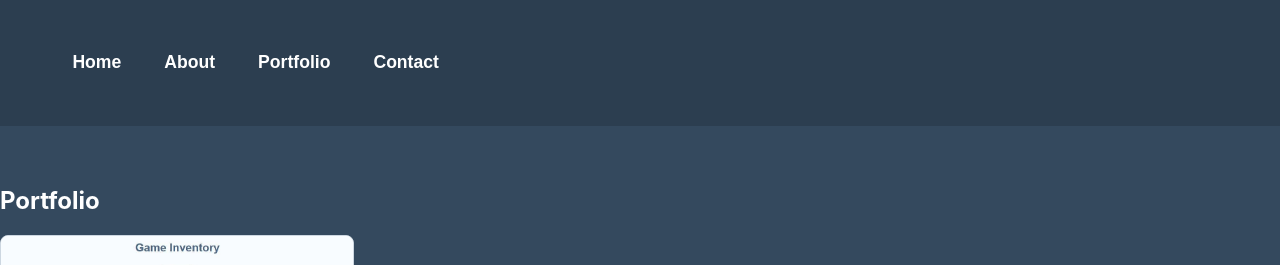
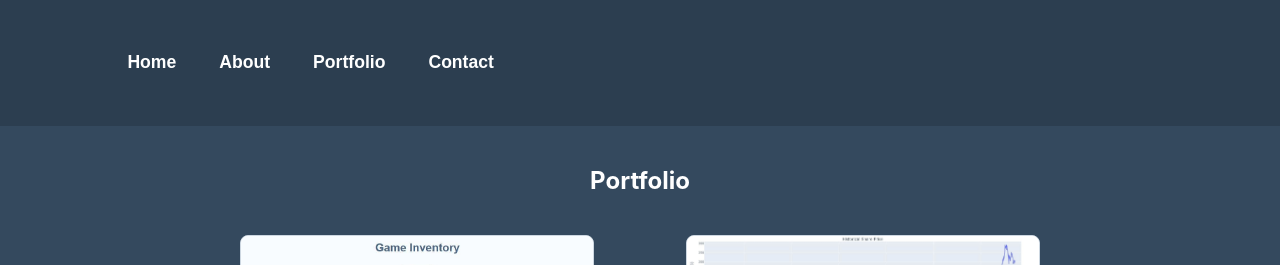
Before and after one commit to Hayden-Johnston/portfolio-site, a React (Create React App) app: page /Portfolio in a window 1280 px wide. Shown: the top 265 px of the page. Built offline with nearby package versions, Linux system fonts and the light colour scheme.

Commit message:
styled images, layout classes

```diff
--- a/src/App.css
+++ b/src/App.css
@@ -49,16 +49,31 @@ nav a:hover {
 
 /*  ----- Page layout blocks -----  */
 body {
-  margin: 0;
-  padding: 0;
+  margin: 0px;
+  padding: 0%;
   background-color: var(--background-color);
   color: var(--text-color);
 }
 
 .container {
-  max-width: 1200px;
+  max-width: 800px;
   margin: 0 auto;
   padding: 40px;
+}
+
+.cards-container {
+  display: flex;
+  flex-wrap: wrap;
+  justify-content: space-between;
+  gap: 40px; /* Adjust the spacing between cards */
+  max-width: 1200px;
+  padding: 40px;
+}
+
+.center-container {
+  display: flex;
+  justify-content: center;
+  align-items: center;
 }
 
 /* Header Styles */
@@ -73,8 +88,20 @@ header h1 {
   font-size: 36px;
 }
 
+h2 {
+  font-size: 24px;
+  margin: 0;
+}
+h3 {
+  font-size: 18px;
+}
+
+p {
+}
+
 /* Main Styles */
 main {
+  margin-inline: 200px;
   padding: 40px 0;
 }
 
@@ -98,3 +125,14 @@ a {
 a:hover {
   color: var(--accent-color);
 }
+
+nav {
+  margin-inline: 75px;
+}
+
+/* Images */
+.portrait {
+  max-width: 250px;
+  height: auto;
+  border-radius: 50px; /* Add rounded edges */
+}
```
